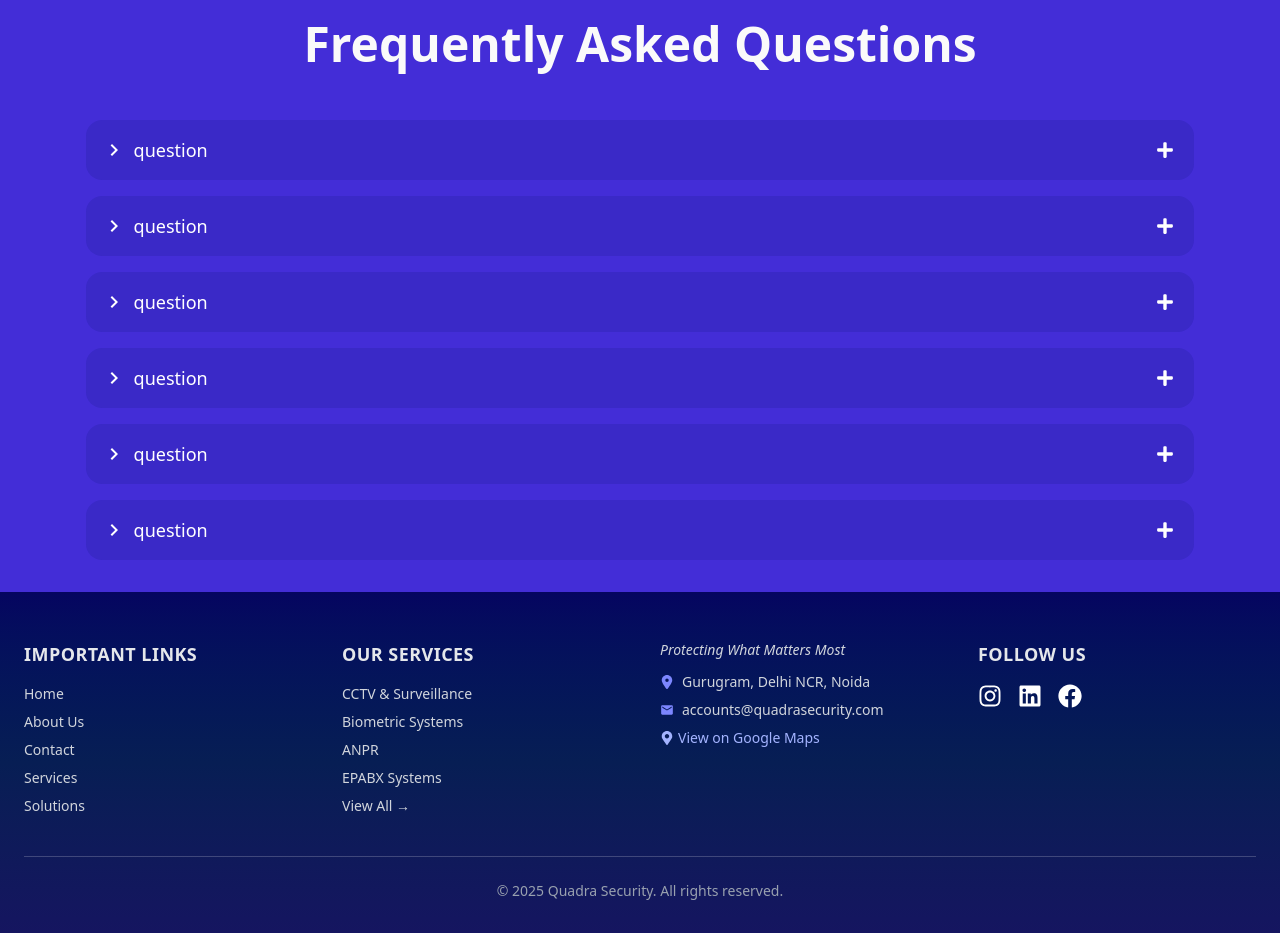
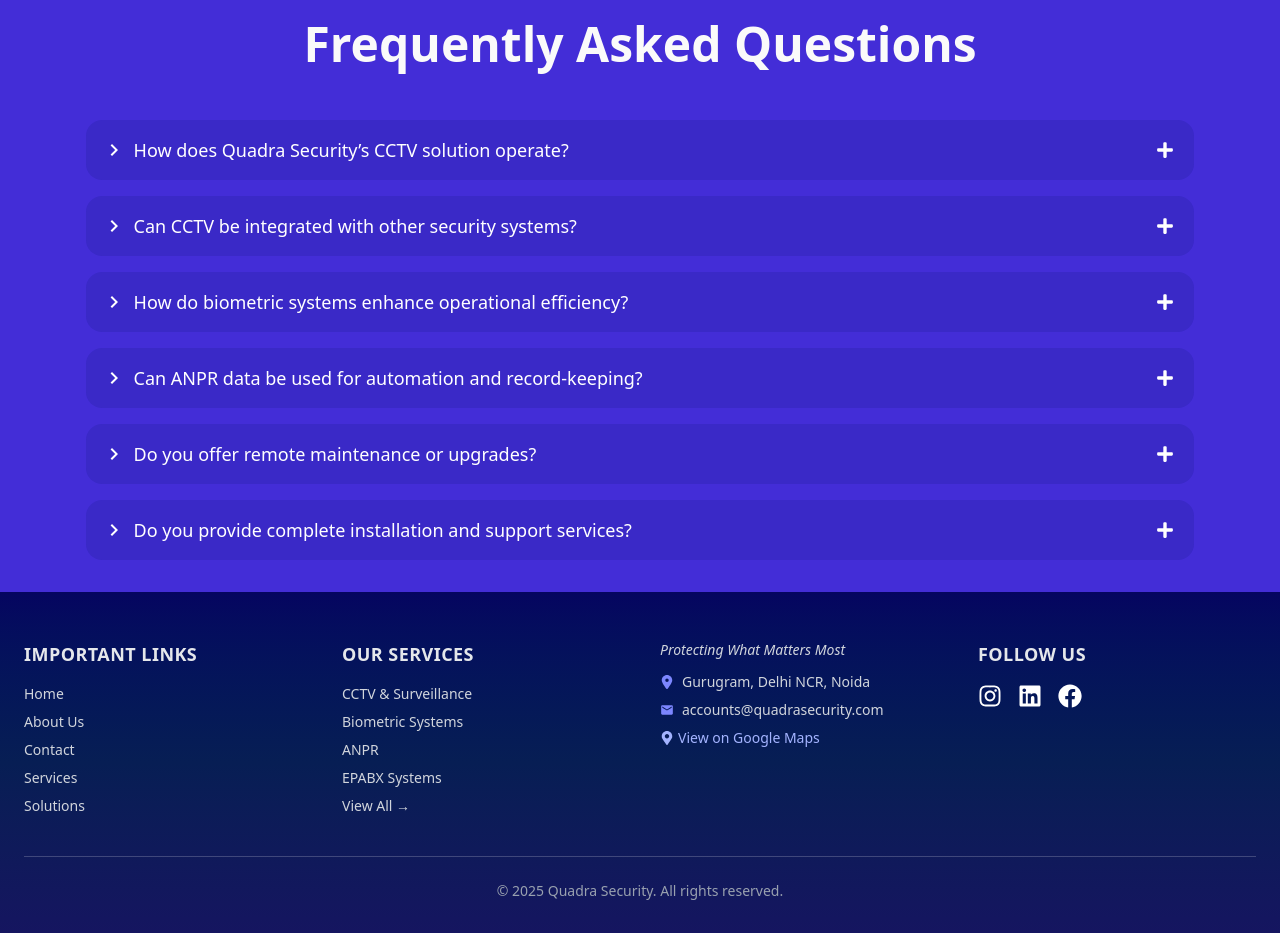
Before and after one commit to quadra-dev/QudraSecurityV2, a Next.js app: page /contact in a window 1280 px wide. Shown: the part 800-1733 px from the top of the page. Built offline with nearby package versions, Linux system fonts and the light colour scheme.

Commit message:
contact page faq updated

```diff
--- a/src/app/contact/page.tsx
+++ b/src/app/contact/page.tsx
@@ -10,12 +10,37 @@
           Frequently Asked Questions
         </h2>
         <div className=" flex flex-col items-center justify-center  p-6">
-          <FaqCard question="question" answer="answer" />
-          <FaqCard question="question" answer="answer" />
-          <FaqCard question="question" answer="answer" />
-          <FaqCard question="question" answer="answer" />
-          <FaqCard question="question" answer="answer" />
-          <FaqCard question="question" answer="answer" />
+          <FaqCard
+            question=" How does Quadra Security’s CCTV solution operate?"
+            answer="Our CCTV systems integrate HD/IP cameras, NVRs, and cloud connectivity to provide real-time
+                    monitoring and smart analytics. Footage can be accessed remotely via secure mobile or desktop
+                    dashboards for complete situational awareness. "
+          />
+          <FaqCard
+            question=" Can CCTV be integrated with other security systems? "
+            answer="Yes! We specialize in integrating CCTV with access control, alarm systems, and ANPR cameras for
+                    unified security management and event-based automation.r"
+          />
+          <FaqCard
+            question="How do biometric systems enhance operational efficiency?"
+            answer="Our systems automate attendance tracking, eliminate proxy access, and generate instant reports —
+                    improving workforce accountability and administrative accuracy. "
+          />
+          <FaqCard
+            question="Can ANPR data be used for automation and record-keeping? "
+            answer="Yes! The data seamlessly integrates with toll, parking, and gate management systems for automated
+                    entry, billing, and audit trails."
+          />
+          <FaqCard
+            question="Do you offer remote maintenance or upgrades? "
+            answer="Absolutely! Our team provides remote diagnostics, firmware updates, and priority on-site support to
+                    ensure uninterrupted communication. "
+          />
+          <FaqCard
+            question=" Do you provide complete installation and support services?"
+            answer="Absolutely! Quadra Security provides end-to-end services including delivery, installation,
+                    configuration, and after-sales maintenance to ensure smooth operation and long-term reliability."
+          />
         </div>
       </div>
     </div>
--- a/src/components/Hero/ServicesHero.tsx
+++ b/src/components/Hero/ServicesHero.tsx
@@ -60,9 +60,7 @@
           />
         </div> */}
         <div className="flex flex-col items-center justify-center h-[25rem] bg-gradient-to-b from-blue-900 to-indigo-700 mx-auto ">
-          <p className="text-white dark:text-neutral-200 text-base mb-8">
-            The road to freedom starts from here
-          </p>
+
           <TypewriterEffect words={words}  />
           <div className="flex flex-col md:flex-row space-y-4 md:space-y-0 space-x-0 md:space-x-4 mt-10">
             <div className="flex-1 mt-8 md:mt-0">
```
